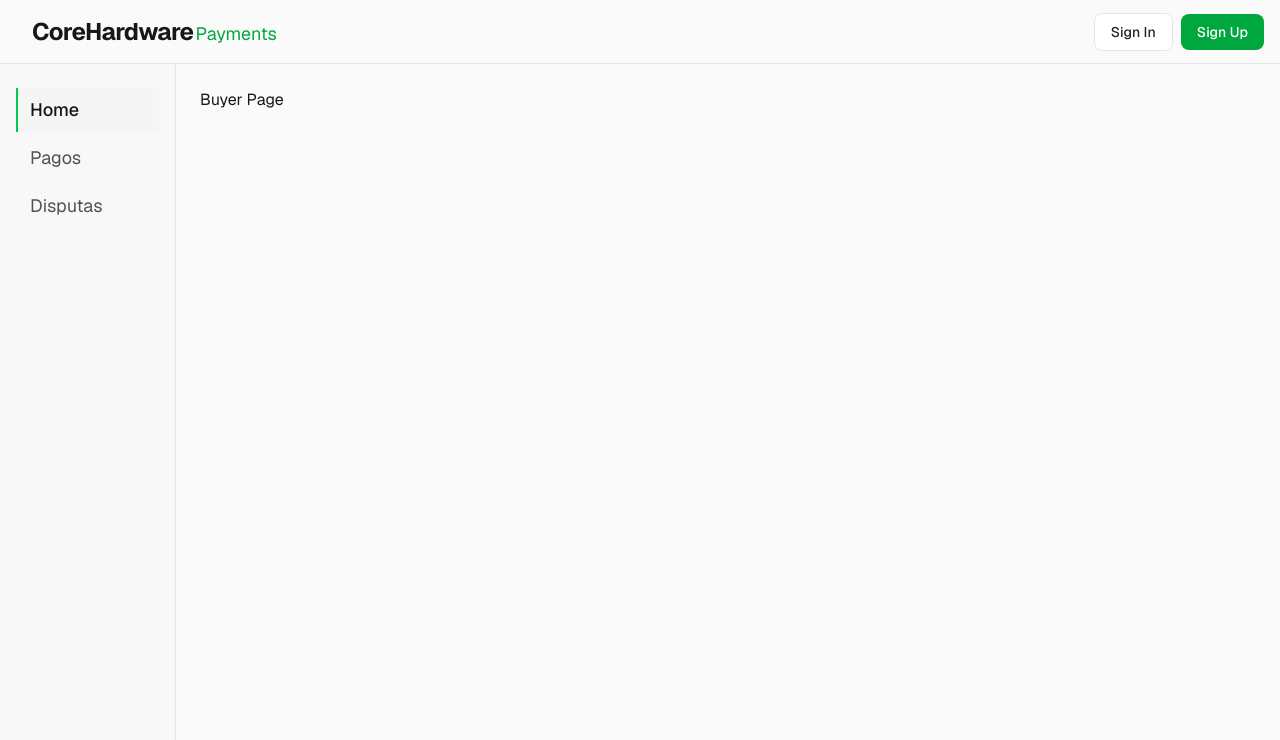
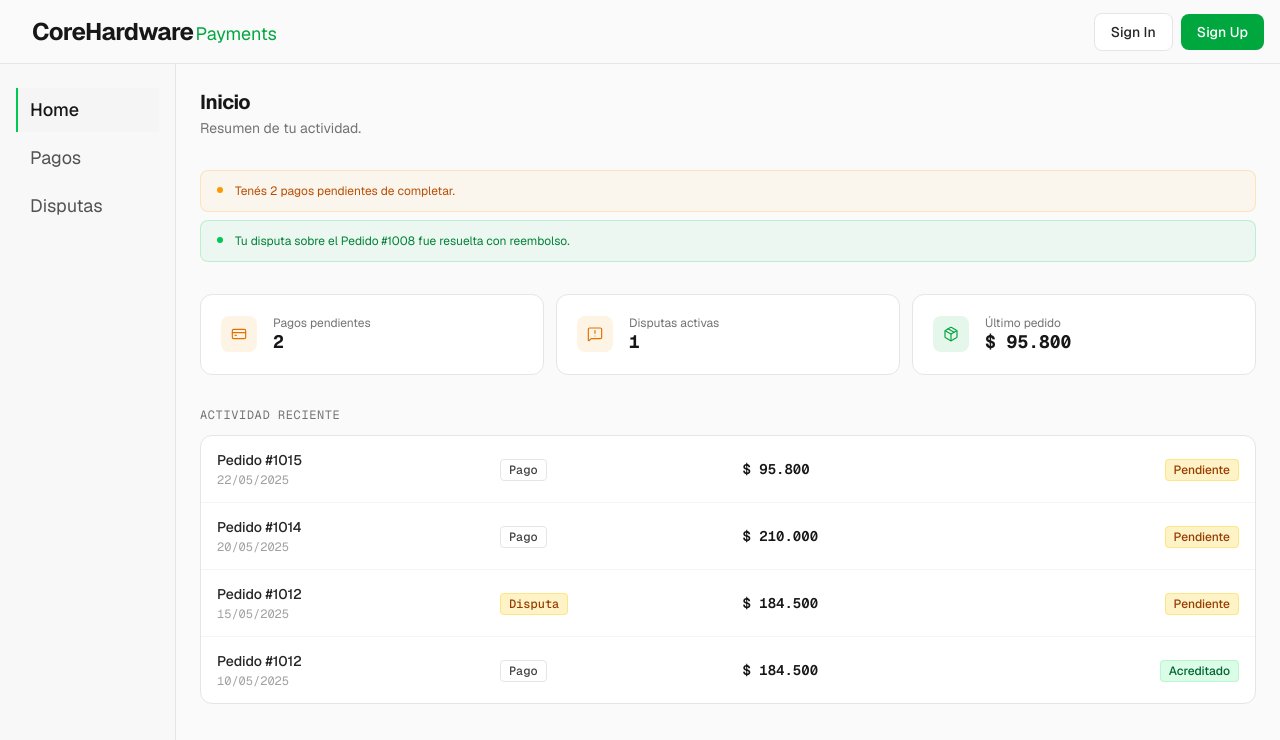
Before and after one commit to IAW-2026/proyecto-c-payments2-corehardware, a Next.js app: page /buyer in a window 1280 px wide. Shown: the top 740 px of the page. Built offline with nearby package versions, Linux system fonts and the light colour scheme; no server answers.

Commit message:
buyer home screen
fixed screens width

```diff
--- a/app/(protected)/buyer/disputes/page.tsx
+++ b/app/(protected)/buyer/disputes/page.tsx
@@ -19,7 +19,7 @@ export default function DisputesPage() {
     const lista = tab === 'activas' ? activas : resueltas
 
     return (
-        <div className="max-w-3xl mx-auto space-y-6">
+        <div className="max-w-6xl mx-auto space-y-6">
 
             {/* Encabezado */}
             <div className="flex items-start justify-between gap-4">
--- a/app/(protected)/buyer/page.tsx
+++ b/app/(protected)/buyer/page.tsx
@@ -1,3 +1,122 @@
-export default function BuyerPage() {
-    return <div>Buyer Page</div>;
+'use client'
+
+import { CreditCard, MessageSquareWarning, Package } from 'lucide-react'
+import { Badge } from '@/components/ui/badge'
+import { formatFecha, formatMonto } from '@/lib/formatters'
+import { SummaryCard } from '@/components/buyer/summary-card'
+import { AlertBanner } from '@/components/buyer/alert-banner'
+
+
+const badgeVariant: Record<string, React.ComponentProps<typeof Badge>['variant']> = {
+    pendiente:   'warning',
+    acreditado:  'accent',
+    rechazado:   'danger',
+    reembolsada: 'accent',
+    repuesta:    'accent',
+    rechazada:   'danger',
 }
+
+const badgeLabel: Record<string, string> = {
+    pendiente:   'Pendiente',
+    acreditado:  'Acreditado',
+    rechazado:   'Rechazado',
+    reembolsada: 'Reembolsada',
+    repuesta:    'Repuesta',
+    rechazada:   'Rechazada',
+}
+
+
+export default function BuyerHomePage() {
+    return (
+        <div className="max-w-6xl mx-auto space-y-8">
+
+            {/* Encabezado */}
+            <div>
+                <h1 className="text-xl font-bold tracking-tight text-neutral-900 dark:text-neutral-100">Inicio</h1>
+                <p className="text-sm text-neutral-500 mt-0.5">Resumen de tu actividad.</p>
+            </div>
+
+            {/* Alertas */}
+            {alertas.length > 0 && (
+                <div className="space-y-2">
+                    {alertas.map((a) => <AlertBanner key={a.id} {...a} />)}
+                </div>
+            )}
+
+            {/* Resumen */}
+            <div className="grid grid-cols-1 sm:grid-cols-3 gap-3">
+                <SummaryCard
+                    icon={CreditCard}
+                    label="Pagos pendientes"
+                    value={resumen.pagosPendientes}
+                    accent={resumen.pagosPendientes > 0}
+                />
+                <SummaryCard
+                    icon={MessageSquareWarning}
+                    label="Disputas activas"
+                    value={resumen.disputasActivas}
+                    accent={resumen.disputasActivas > 0}
+                />
+                <SummaryCard
+                    icon={Package}
+                    label="Último pedido"
+                    value={formatMonto(resumen.ultimoPedido.monto)}
+                />
+            </div>
+
+            {/* Actividad reciente */}
+            <div className="space-y-3">
+                <h2 className="text-xs font-mono uppercase tracking-wider text-neutral-500 dark:text-neutral-500">
+                    Actividad reciente
+                </h2>
+                <div className="bg-white dark:bg-neutral-900 border border-neutral-200 dark:border-neutral-800 rounded-xl overflow-hidden">
+                    <table className="w-full">
+                        <tbody>
+                            {actividad.map((a) => (
+                                <tr key={a.id} className="border-b border-neutral-100 dark:border-neutral-800/60 last:border-0 hover:bg-neutral-50 dark:hover:bg-neutral-800/20 transition-colors">
+                                    <td className="px-4 py-3.5">
+                                        <p className="text-sm font-medium text-neutral-800 dark:text-neutral-200">{a.descripcion}</p>
+                                        <p className="text-xs text-neutral-400 mt-0.5 font-mono">{formatFecha(a.fecha)}</p>
+                                    </td>
+                                    <td className="px-4 py-3.5 hidden md:table-cell">
+                                        <Badge variant={a.tipo === 'pago' ? 'default' : 'warning'} className="font-mono">
+                                            {a.tipo === 'pago' ? 'Pago' : 'Disputa'}
+                                        </Badge>
+                                    </td>
+                                    <td className="px-4 py-3.5 font-mono text-sm font-semibold text-neutral-900 dark:text-neutral-100 whitespace-nowrap hidden md:table-cell">
+                                        {formatMonto(a.monto)}
+                                    </td>
+                                    <td className="px-4 py-3.5 text-right">
+                                        <Badge variant={badgeVariant[a.estado]}>
+                                            {badgeLabel[a.estado]}
+                                        </Badge>
+                                    </td>
+                                </tr>
+                            ))}
+                        </tbody>
+                    </table>
+                </div>
+            </div>
+
+        </div>
+    )
+}
+
+
+const resumen = {
+    pagosPendientes: 2,
+    disputasActivas: 1,
+    ultimoPedido: { id: 1015, fecha: '2025-05-22', monto: 95800 },
+}
+
+const actividad = [
+    { id: 1, tipo: 'pago',    descripcion: 'Pedido #1015', fecha: '2025-05-22', estado: 'pendiente',   monto: 95800  },
+    { id: 2, tipo: 'pago',    descripcion: 'Pedido #1014', fecha: '2025-05-20', estado: 'pendiente',   monto: 210000 },
+    { id: 3, tipo: 'disputa', descripcion: 'Pedido #1012', fecha: '2025-05-15', estado: 'pendiente',   monto: 184500 },
+    { id: 4, tipo: 'pago',    descripcion: 'Pedido #1012', fecha: '2025-05-10', estado: 'acreditado',  monto: 184500 },
+]
+
+const alertas = [
+    { id: 1, mensaje: 'Tenés 2 pagos pendientes de completar.', tipo: 'warning' },
+    { id: 2, mensaje: 'Tu disputa sobre el Pedido #1008 fue resuelta con reembolso.', tipo: 'accent' },
+]
--- a/app/(protected)/buyer/payments/page.tsx
+++ b/app/(protected)/buyer/payments/page.tsx
@@ -8,7 +8,6 @@ import { PaymentRow } from '@/components/buyer/payment-row'
 import { PaymentModal } from '@/components/buyer/payment-modal'
 import { TabButton } from '@/components/ui/tab-button'
 
-// ─── Page ─────────────────────────────────────────────────────────────────────
 
 type Tab = 'pendientes' | 'realizados'
 
@@ -19,7 +18,7 @@ export default function PaymentsPage() {
     const lista = tab === 'pendientes' ? pagosPendientes : pagosRealizados
 
     return (
-        <div className="max-w-3xl mx-auto space-y-6">
+        <div className="max-w-6xl mx-auto space-y-6">
 
             {/* Encabezado */}
             <div>
--- /dev/null
+++ b/components/buyer/alert-banner.tsx
@@ -0,0 +1,15 @@
+export function AlertBanner({ mensaje, tipo }: { mensaje: string; tipo: string }) {
+    const isWarning = tipo === 'warning'
+    return (
+        <div className={`flex items-start gap-3 px-4 py-3 rounded-lg border ${
+            isWarning
+                ? 'bg-amber-500/5 border-amber-500/20'
+                : 'bg-green-500/5 border-green-500/20'
+        }`}>
+            <span className={`mt-1 w-1.5 h-1.5 rounded-full flex-shrink-0 ${isWarning ? 'bg-amber-500' : 'bg-green-500'}`} />
+            <p className={`text-xs ${isWarning ? 'text-amber-700 dark:text-amber-400' : 'text-green-700 dark:text-green-400'}`}>
+                {mensaje}
+            </p>
+        </div>
+    )
+}
--- /dev/null
+++ b/components/buyer/summary-card.tsx
@@ -0,0 +1,18 @@
+export function SummaryCard({ icon: Icon, label, value, accent }: {
+    icon: React.ElementType
+    label: string
+    value: string | number
+    accent?: boolean
+}) {
+    return (
+        <div className="bg-white dark:bg-neutral-900 border border-neutral-200 dark:border-neutral-800 rounded-xl p-5 flex items-center gap-4">
+            <div className={`w-9 h-9 rounded-lg flex items-center justify-center flex-shrink-0 ${accent ? 'bg-amber-500/10' : 'bg-green-600/10 dark:bg-green-500/10'}`}>
+                <Icon className={`w-4 h-4 ${accent ? 'text-amber-600 dark:text-amber-400' : 'text-green-600 dark:text-green-500'}`} strokeWidth={1.75} />
+            </div>
+            <div>
+                <p className="text-xs text-neutral-500 dark:text-neutral-400">{label}</p>
+                <p className="text-lg font-bold font-mono text-neutral-900 dark:text-neutral-100 leading-tight">{value}</p>
+            </div>
+        </div>
+    )
+}
--- /dev/null
+++ b/components/ui/notification.tsx
@@ -0,0 +1,23 @@
+import { HTMLAttributes } from 'react'
+
+type NotificationVariant = 'accent' | 'warning' | 'danger'
+
+interface NotificationProps extends HTMLAttributes<HTMLDivElement> {
+    variant?: NotificationVariant
+}
+
+const variantClasses: Record<NotificationVariant, { container: string; dot: string; text: string }> = {
+    accent:  { container: 'bg-green-500/10 border-green-500/10',  dot: 'bg-green-600 dark:bg-green-500',  text: 'text-green-800 dark:text-green-500' },
+    warning: { container: 'bg-amber-500/10 border-amber-500/10',  dot: 'bg-amber-600 dark:bg-amber-400',  text: 'text-amber-800 dark:text-amber-400' },
+    danger:  { container: 'bg-red-500/10 border-red-500/10',      dot: 'bg-red-600 dark:bg-red-400',      text: 'text-red-800 dark:text-red-400' },
+}
+
+export function Notification({ variant = 'accent', className = '', children, ...props }: NotificationProps) {
+    const { container, dot, text } = variantClasses[variant]
+    return (
+        <div className={`p-4 border rounded-lg flex gap-3 items-start ${container} ${className}`} {...props}>
+            <div className={`w-2 h-2 rounded-full mt-1.5 animate-pulse flex-shrink-0 ${dot}`} />
+            <p className={`text-xs ${text}`}>{children}</p>
+        </div>
+    )
+}
```
